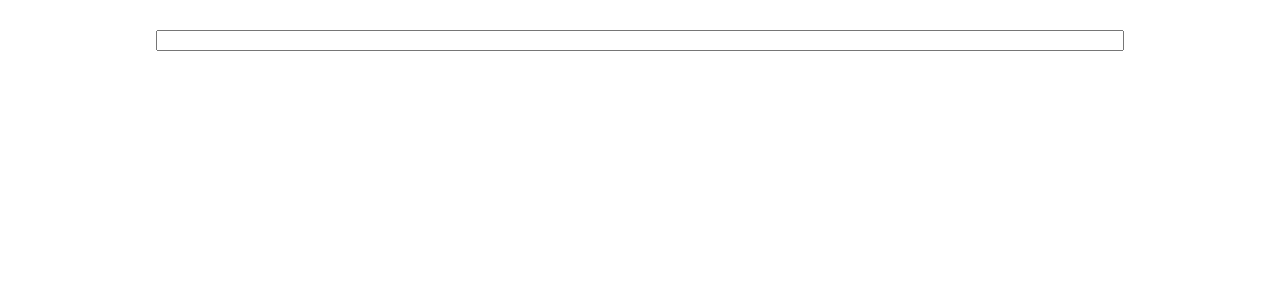
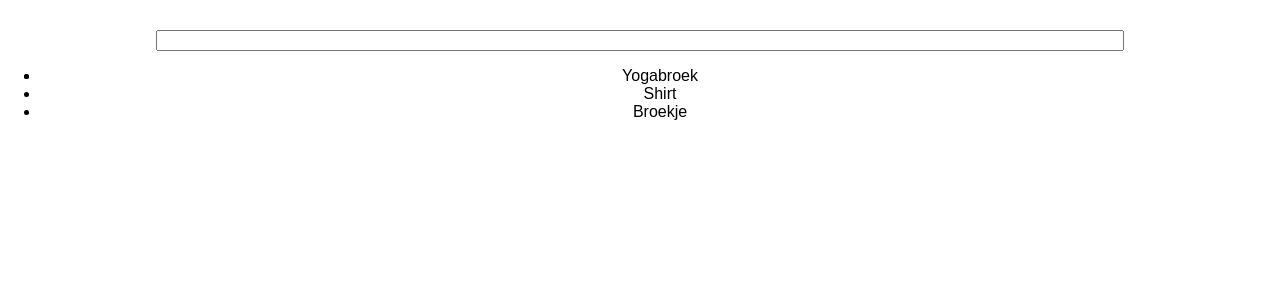
Before and after one commit to LilianKalkman/FirstReactApp, a React (Create React App) app: page / in a window 1280 px wide. Shown: the top 300 px of the page. Built offline with nearby package versions, Linux system fonts and the light colour scheme.

Commit message:
add list

```diff
--- a/src/App.js
+++ b/src/App.js
@@ -2,11 +2,15 @@ import React, { Component } from 'react';
 import logo from './logo.svg';
 import './style.css';
 import SearchBar from './components/search_bar';
+import ProductList from './components/list_products';
 
 class App extends Component {
   render() {
     return (
-      < SearchBar />
+      <div>
+        <SearchBar />
+        <ProductList />
+      </div>
     );
   }
 }
--- /dev/null
+++ b/src/components/list_products.js
@@ -0,0 +1,15 @@
+import React from 'react';
+import ProductItem from './product_item';
+
+
+const ProductList = () => {
+  return (
+    <div className="product-list">
+      <ul className="product-list-ul">
+        <ProductItem />
+      </ul>
+    </div>
+  );
+}
+
+export default ProductList;
--- /dev/null
+++ b/src/components/product_item.js
@@ -0,0 +1,14 @@
+import React from 'react';
+import ProductList from './list_products';
+
+const ProductItem = () => {
+  const products = ['Yogabroek', 'Shirt', 'Broekje']
+  const productsGoed = products.map((product) => {
+    return <li>{product}</li>
+  });
+  return(
+    <li className="product-item">{productsGoed}</li>
+  );
+}
+
+export default ProductItem;
--- a/src/index.js
+++ b/src/index.js
@@ -3,7 +3,8 @@ import ReactDOM from 'react-dom';
 import './index.css';
 import App from './App';
 import registerServiceWorker from './registerServiceWorker';
-import SearchBar from './components/search_bar';
+// import SearchBar from './components/search_bar';
+// import ProductList from './components/list_products';
 
 ReactDOM.render(<App />, document.getElementById('root'));
 registerServiceWorker();
--- a/src/style.css
+++ b/src/style.css
@@ -7,3 +7,7 @@
 .search-bar input {
   width: 75%;
 }
+
+.product-list {
+  text-align: center;
+}
```
